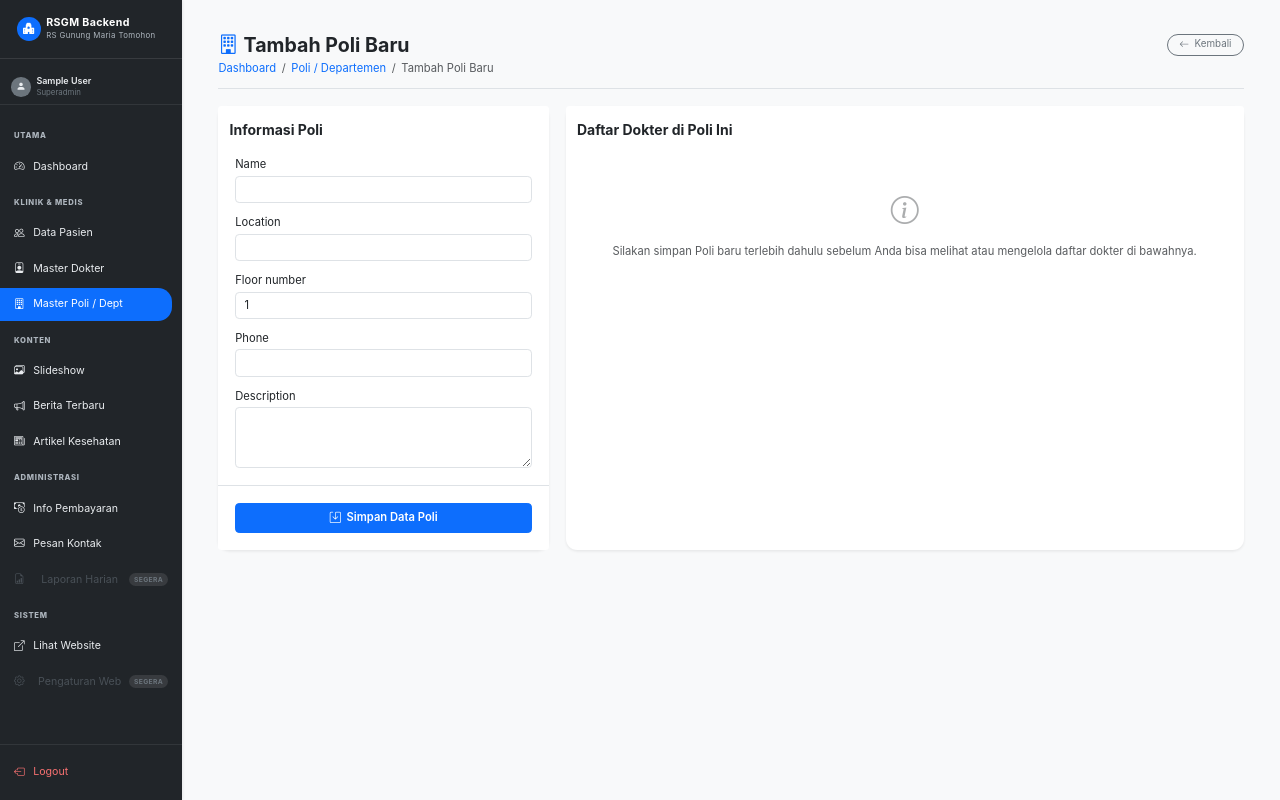
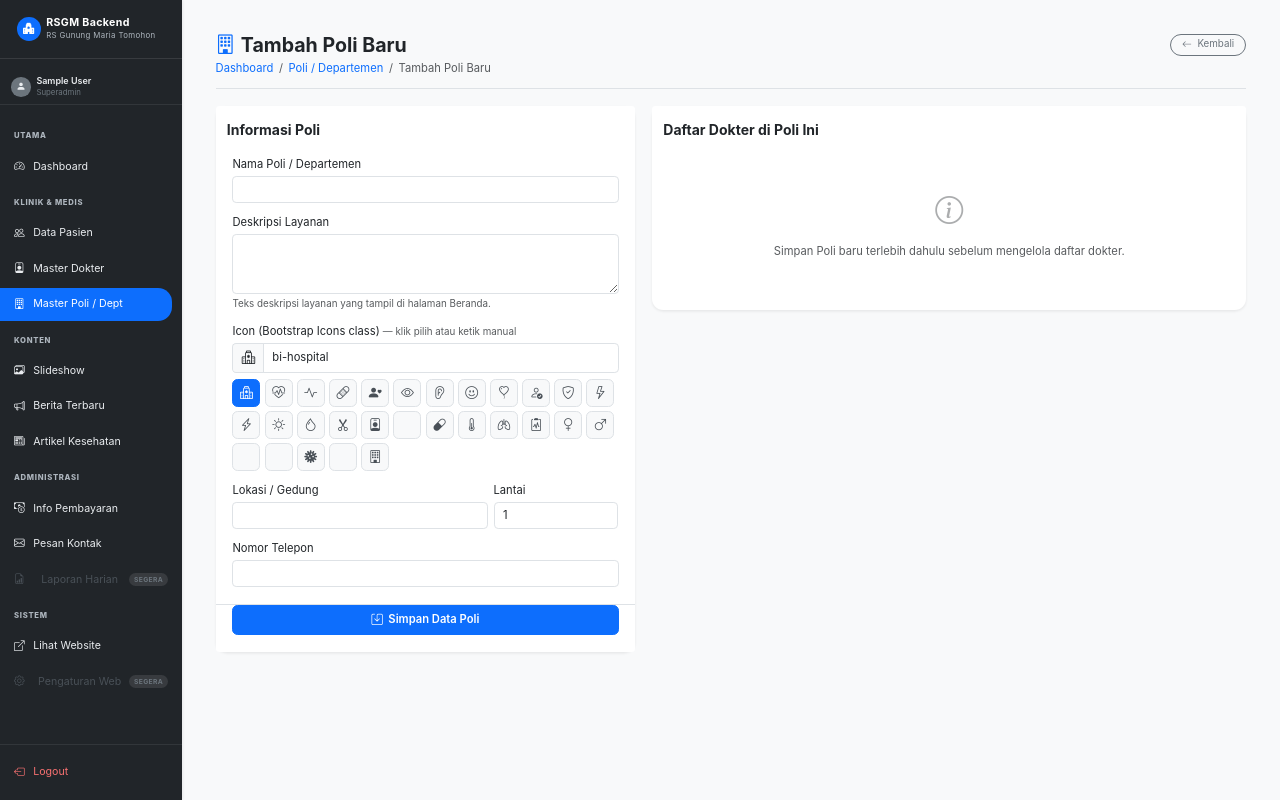
Before and after one commit to B4ks0/rsgmt, a Django app: page /dashboard/departments/add/ in a window 1280 px wide. Run offline with Django 5.2, Linux system fonts and the light colour scheme; the visitor is signed in with stand-in values (Sample User, id 1); some libraries are stand-ins or nearby versions.

Commit message:
feat: department icon+deskripsi dinamis — klinik beranda dari DB + proteksi hapus
- Tambah field icon (Bootstrap Icons class) ke model Department
- Migration 0014: tambah field icon
- Seed icon & deskripsi ke 15 department yang sudah ada dari _DEPT_INFO
- Halaman beranda section Daftar Klinik kini pakai icon & deskripsi dari DB
- Form edit/tambah poli: icon picker visual 28 pilihan + preview live
- Proteksi hapus: tombol hapus disabled jika poli masih punya dokter (tooltip info)
- Tambah view backend_department_delete dengan validasi dokter

Co-Authored-By: Claude Sonnet 4.6 <noreply@anthropic.com>

```diff
--- a/hospital/forms.py
+++ b/hospital/forms.py
@@ -150,9 +150,18 @@ class BackendDepartmentForm(forms.ModelForm):
 
     class Meta:
         model = Department
-        fields = ["name", "location", "floor_number", "phone", "description"]
+        fields = ["name", "icon", "description", "location", "floor_number", "phone"]
         widgets = {
             "description": forms.Textarea(attrs={"rows": 3}),
+            "icon": forms.TextInput(attrs={"placeholder": "bi-hospital"}),
+        }
+        labels = {
+            "name": "Nama Poli / Departemen",
+            "icon": "Icon (Bootstrap Icons class)",
+            "description": "Deskripsi Layanan",
+            "location": "Lokasi / Gedung",
+            "floor_number": "Lantai",
+            "phone": "Nomor Telepon",
         }
 
 from .models import Article, News, Slide
--- a/hospital/models.py
+++ b/hospital/models.py
@@ -15,7 +15,8 @@ class Department(models.Model):
     location = models.CharField(max_length=120, blank=True)
     phone = models.CharField(max_length=40, blank=True)
     floor_number = models.IntegerField(default=1)
-    description = models.TextField(blank=True) # Kept for backwards compatibility
+    description = models.TextField(blank=True)
+    icon = models.CharField(max_length=60, blank=True, default='bi-hospital')
 
     def __str__(self):
         return self.name
--- a/hospital/urls.py
+++ b/hospital/urls.py
@@ -61,6 +61,7 @@ urlpatterns = [
     path("dashboard/departments/", views.backend_department_list, name="backend_department_list"),
     path("dashboard/departments/add/", views.backend_department_create, name="backend_department_create"),
     path("dashboard/departments/<int:dept_id>/edit/", views.backend_department_edit, name="backend_department_edit"),
+    path("dashboard/departments/<int:dept_id>/delete/", views.backend_department_delete, name="backend_department_delete"),
 
     # Slideshow
     path("dashboard/slides/", views.backend_slide_list, name="backend_slide_list"),
--- a/hospital/views.py
+++ b/hospital/views.py
@@ -143,8 +143,8 @@ def home(request):
             'id': d.id,
             'name': d.name,
             'doc_count': d.doc_count,
-            'icon': _DEPT_INFO.get(d.name, {}).get('icon', 'bi-hospital'),
-            'desc': _DEPT_INFO.get(d.name, {}).get('desc', 'Layanan medis spesialis untuk penanganan optimal pasien.'),
+            'icon': d.icon or _DEPT_INFO.get(d.name, {}).get('icon', 'bi-hospital'),
+            'desc': d.description or _DEPT_INFO.get(d.name, {}).get('desc', 'Layanan medis spesialis untuk penanganan optimal pasien.'),
         }
         for d in dept_with_doctors
     ]
@@ -655,10 +655,19 @@ def backend_department_list(request):
 
     return render(request, "hospital/backend/generic_list.html", {"items": page_obj, "title": "Departemen / Poli", "model_name": "Departemen"})
 
+_ICON_CHOICES = [
+    'bi-hospital', 'bi-heart-pulse', 'bi-activity', 'bi-bandaid', 'bi-person-heart',
+    'bi-eye', 'bi-ear', 'bi-emoji-smile', 'bi-balloon-heart', 'bi-person-check',
+    'bi-shield-check', 'bi-lightning', 'bi-lightning-charge', 'bi-brightness-high',
+    'bi-droplet', 'bi-scissors', 'bi-person-badge', 'bi-stethoscope', 'bi-capsule',
+    'bi-thermometer-half', 'bi-lungs', 'bi-clipboard2-pulse', 'bi-gender-female',
+    'bi-gender-male', 'bi-brain', 'bi-bone', 'bi-virus', 'bi-syringe', 'bi-building',
+]
+
 @staff_member_required
 def backend_department_create(request):
     if request.method == "POST":
-        form = BackendDepartmentForm(request.POST, request.FILES)
+        form = BackendDepartmentForm(request.POST)
         if form.is_valid():
             dept = form.save()
             messages.success(request, f"Data poli baru {dept.name} berhasil ditambahkan.")
@@ -667,10 +676,8 @@ def backend_department_create(request):
         form = BackendDepartmentForm()
 
     return render(request, "hospital/backend/department_form.html", {
-        "form": form,
-        "department": None,
-        "doctors": [],
-        "title": "Tambah Poli Baru"
+        "form": form, "department": None, "doctors": [],
+        "title": "Tambah Poli Baru", "icon_choices": _ICON_CHOICES,
     })
 
 @staff_member_required
@@ -682,7 +689,7 @@ def backend_department_edit(request, dept_id):
         return redirect("backend_department_list")
 
     if request.method == "POST":
-        form = BackendDepartmentForm(request.POST, request.FILES, instance=dept)
+        form = BackendDepartmentForm(request.POST, instance=dept)
         if form.is_valid():
             form.save()
             messages.success(request, f"Poli {dept.name} berhasil diperbarui.")
@@ -691,13 +698,26 @@ def backend_department_edit(request, dept_id):
         form = BackendDepartmentForm(instance=dept)
 
     doctors = dept.doctors.all().order_by("full_name")
+    return render(request, "hospital/backend/department_form.html", {
+        "form": form, "department": dept, "doctors": doctors,
+        "title": f"Edit Poli: {dept.name}", "icon_choices": _ICON_CHOICES,
+    })
 
-    return render(request, "hospital/backend/department_form.html", {
-        "form": form,
-        "department": dept,
-        "doctors": doctors,
-        "title": f"Edit Poli: {dept.name}"
-    })
+
+@staff_member_required
+def backend_department_delete(request, dept_id):
+    try:
+        dept = Department.objects.get(id=dept_id)
+    except Department.DoesNotExist:
+        messages.error(request, "Departemen tidak ditemukan.")
+        return redirect("backend_department_list")
+    if dept.doctors.exists():
+        messages.error(request, f"Poli \"{dept.name}\" tidak bisa dihapus karena masih memiliki {dept.doctors.count()} dokter. Pindahkan atau hapus dokter terlebih dahulu.")
+        return redirect("backend_department_list")
+    if request.method == "POST":
+        dept.delete()
+        messages.success(request, f"Poli \"{dept.name}\" berhasil dihapus.")
+    return redirect("backend_department_list")
 
 
 def get_doctors_by_department(request):
--- a/templates/hospital/backend/department_form.html
+++ b/templates/hospital/backend/department_form.html
@@ -1,16 +1,21 @@
 {% extends "hospital/backend/base_backend.html" %}
-
 {% block title %}{{ title }} - RSGM Backend{% endblock %}
 
 {% block extra_css %}
 <style>
   .form-label { font-weight: 600; font-size: 0.85rem; color: #495057; }
+  .icon-picker-grid { display: flex; flex-wrap: wrap; gap: 6px; }
+  .icon-opt {
+    width: 40px; height: 40px; border-radius: 8px; border: 2px solid #dee2e6;
+    display: flex; align-items: center; justify-content: center; cursor: pointer;
+    font-size: 1.15rem; color: #495057; background: #f8f9fa; transition: all .15s;
+  }
+  .icon-opt:hover { border-color: #0d6efd; color: #0d6efd; background: #e7f1ff; }
+  .icon-opt.selected { border-color: #0d6efd; color: #fff; background: #0d6efd; }
 </style>
 {% endblock %}
 
 {% block content %}
-
-    <div class="container-fluid py-0 px-0 px-md-1">
 <div class="d-flex justify-content-between align-items-start mb-4 pb-3 border-bottom">
   <div>
     <h3 class="fw-bold mb-1"><i class="bi bi-building me-2 text-primary"></i>{{ title }}</h3>
@@ -28,30 +33,76 @@
 </div>
 
 <div class="row g-4">
-        <div class="col-xl-4 col-lg-5">
-          <form method="post" enctype="multipart/form-data" novalidate>
+
+  <!-- Kolom kiri: form poli -->
+  <div class="col-lg-5">
+    <form method="post" novalidate>
       {% csrf_token %}
-            <div class="card border-0 shadow-sm rounded-4 h-100">
+      <div class="card border-0 shadow-sm rounded-4 mb-4">
         <div class="card-header bg-white border-bottom-0 pt-4 pb-0">
           <h5 class="fw-bold mb-0">Informasi Poli</h5>
         </div>
         <div class="card-body p-4">
-                <div class="row g-3">
-                  {% for field in form %}
-                    <div class="col-12">
-                      <label class="form-label mb-1">{{ field.label }}</label>
-                      {{ field }}
-                      {% if field.errors %}
-                        {% for error in field.errors %}
-                          <div class="text-danger small mt-1"><i class="bi bi-exclamation-circle me-1"></i>{{ error }}</div>
-                        {% endfor %}
-                      {% endif %}
+
+          <!-- Nama -->
+          <div class="mb-3">
+            <label class="form-label mb-1">{{ form.name.label }}</label>
+            {{ form.name }}
+            {% for e in form.name.errors %}<div class="text-danger small mt-1"><i class="bi bi-exclamation-circle me-1"></i>{{ e }}</div>{% endfor %}
+          </div>
+
+          <!-- Deskripsi -->
+          <div class="mb-3">
+            <label class="form-label mb-1">{{ form.description.label }}</label>
+            {{ form.description }}
+            {% for e in form.description.errors %}<div class="text-danger small mt-1"><i class="bi bi-exclamation-circle me-1"></i>{{ e }}</div>{% endfor %}
+            <div class="form-text">Teks deskripsi layanan yang tampil di halaman Beranda.</div>
+          </div>
+
+          <!-- Icon -->
+          <div class="mb-3">
+            <label class="form-label mb-1">{{ form.icon.label }}
+              <span class="text-muted fw-normal small">— klik pilih atau ketik manual</span>
+            </label>
+            <div class="input-group mb-2">
+              <span class="input-group-text bg-light border-end-0">
+                <i id="iconPreview" class="bi {{ form.icon.value|default:'bi-hospital' }}" style="font-size:1.2rem;"></i>
+              </span>
+              {{ form.icon }}
+            </div>
+            {% for e in form.icon.errors %}<div class="text-danger small mt-1"><i class="bi bi-exclamation-circle me-1"></i>{{ e }}</div>{% endfor %}
+            <!-- Picker grid -->
+            <div class="icon-picker-grid mt-2" id="iconPickerGrid">
+              {% for ic in icon_choices %}
+              <div class="icon-opt {% if form.icon.value == ic %}selected{% endif %}"
+                   data-icon="{{ ic }}" title="{{ ic }}">
+                <i class="bi {{ ic }}"></i>
               </div>
               {% endfor %}
             </div>
           </div>
-              <div class="card-footer bg-white border-top p-4">
-                <button type="submit" class="btn btn-primary w-100 fw-semibold py-2">
+
+          <!-- Lokasi & Lantai -->
+          <div class="row g-2 mb-3">
+            <div class="col-8">
+              <label class="form-label mb-1">{{ form.location.label }}</label>
+              {{ form.location }}
+            </div>
+            <div class="col-4">
+              <label class="form-label mb-1">{{ form.floor_number.label }}</label>
+              {{ form.floor_number }}
+            </div>
+          </div>
+
+          <!-- Telepon -->
+          <div class="mb-0">
+            <label class="form-label mb-1">{{ form.phone.label }}</label>
+            {{ form.phone }}
+          </div>
+
+        </div>
+        <div class="card-footer bg-white border-top p-4 pt-0">
+          <button type="submit" class="btn btn-primary w-100 fw-semibold py-2 rounded-3">
             <i class="bi bi-save me-1"></i> Simpan Data Poli
           </button>
         </div>
@@ -59,13 +110,14 @@
     </form>
   </div>
 
-        <div class="col-xl-8 col-lg-7">
-          <div class="card border-0 shadow-sm rounded-4 h-100">
+  <!-- Kolom kanan: daftar dokter -->
+  <div class="col-lg-7">
+    <div class="card border-0 shadow-sm rounded-4">
       <div class="card-header bg-white border-bottom-0 pt-4 pb-0 d-flex justify-content-between align-items-center flex-wrap gap-2">
         <h5 class="fw-bold mb-0">Daftar Dokter di Poli Ini</h5>
         {% if department %}
         <a href="{% url 'backend_doctor_create' %}" class="btn btn-sm btn-outline-primary rounded-pill">
-                <i class="bi bi-plus"></i> Tambah Dokter ke Poli
+          <i class="bi bi-plus"></i> Tambah Dokter
         </a>
         {% endif %}
       </div>
@@ -73,16 +125,13 @@
         {% if not department %}
         <div class="text-center text-muted py-5">
           <i class="bi bi-info-circle fs-1 opacity-50 mb-3 d-block"></i>
-                Silakan simpan Poli baru terlebih dahulu sebelum Anda bisa melihat atau mengelola daftar dokter di bawahnya.
+          Simpan Poli baru terlebih dahulu sebelum mengelola daftar dokter.
         </div>
         {% else %}
         <div class="alert alert-primary bg-primary bg-opacity-10 border-primary-subtle text-primary border rounded-3 mb-4 small">
           <i class="bi bi-lightbulb-fill me-1"></i>
-                  <strong>Konfigurasi Dokter & Poli:</strong> Untuk menarik/menambahkan dokter yang sudah ada ke dalam {{ department.name }},
-                  atau sebaliknya untuk menghapus/memindahkan dokter keluar dari poli ini, silakan klik tombol <strong>Edit</strong> pada masing-masing nama dokter di bawah tabel,
-                  lalu ubah opsi <strong>Departemen</strong> mereka pada form Profil Dokter. Secara standar, sistem kami mewajibkan dokter memiliki posisi Poli yang jelas.
+          Untuk memindahkan dokter masuk/keluar dari poli ini, klik <strong>Edit</strong> pada dokter yang bersangkutan lalu ubah field <strong>Departemen</strong>-nya.
         </div>
-
         <div class="table-responsive">
           <table class="table table-hover align-middle">
             <thead class="bg-light">
@@ -98,15 +147,15 @@
                 <td class="ps-3 fw-semibold">{{ doc.full_name }}</td>
                 <td>{{ doc.specialization|default:"-" }}</td>
                 <td class="text-center pe-3">
-                          <a href="{% url 'backend_doctor_edit' doc.id %}" class="btn btn-sm btn-light border rounded-pill shadow-sm" title="Pindah/Edit Dokter">
-                            <i class="bi bi-pencil-square text-primary me-1"></i> Edit Dokter
+                  <a href="{% url 'backend_doctor_edit' doc.id %}" class="btn btn-sm btn-light border rounded-pill shadow-sm">
+                    <i class="bi bi-pencil-square text-primary me-1"></i> Edit
                   </a>
                 </td>
               </tr>
               {% empty %}
               <tr>
                 <td colspan="3" class="text-center py-4 text-muted">
-                          Belum ada dokter yang ditugaskan pada Poli ini.
+                  Belum ada dokter yang ditugaskan pada poli ini.
                 </td>
               </tr>
               {% endfor %}
@@ -117,7 +166,34 @@
       </div>
     </div>
   </div>
+
 </div>
-    </div>
+{% endblock %}
 
+{% block extra_scripts %}
+<script>
+(function () {
+  var iconInput = document.getElementById('{{ form.icon.id_for_label }}');
+  var iconPreview = document.getElementById('iconPreview');
+  var opts = document.querySelectorAll('.icon-opt');
+
+  function setIcon(cls) {
+    iconInput.value = cls;
+    iconPreview.className = 'bi ' + cls;
+    opts.forEach(function (o) {
+      o.classList.toggle('selected', o.dataset.icon === cls);
+    });
+  }
+
+  opts.forEach(function (opt) {
+    opt.addEventListener('click', function () { setIcon(this.dataset.icon); });
+  });
+
+  iconInput.addEventListener('input', function () {
+    var v = this.value.trim();
+    iconPreview.className = 'bi ' + (v || 'bi-hospital');
+    opts.forEach(function (o) { o.classList.toggle('selected', o.dataset.icon === v); });
+  });
+})();
+</script>
 {% endblock %}
```
Also changed, not shown: templates/hospital/backend/generic_list.html (+20 -0 lines), hospital/migrations/0014_department_icon_description.py (added). Lines whose indentation alone changed are shown as unchanged.
